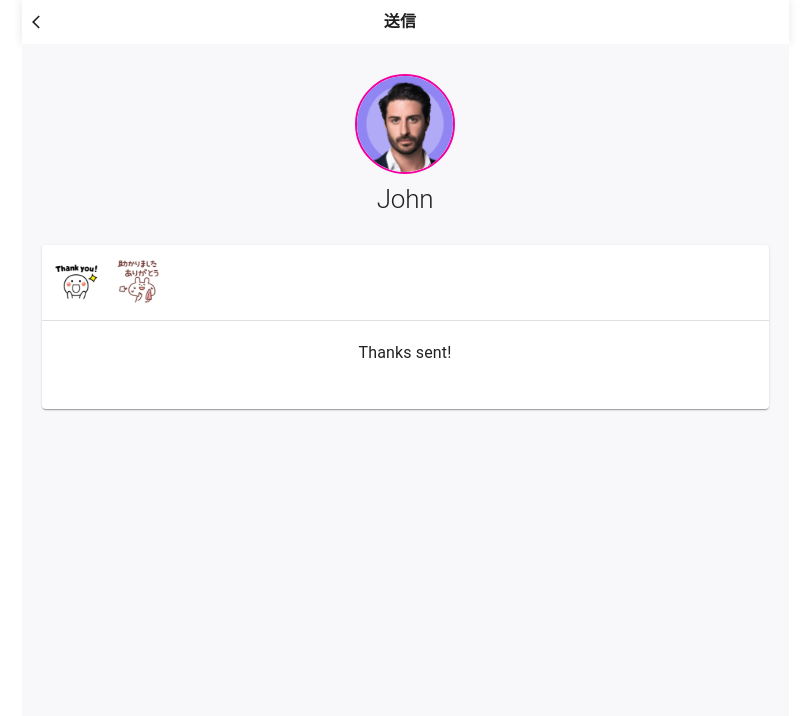
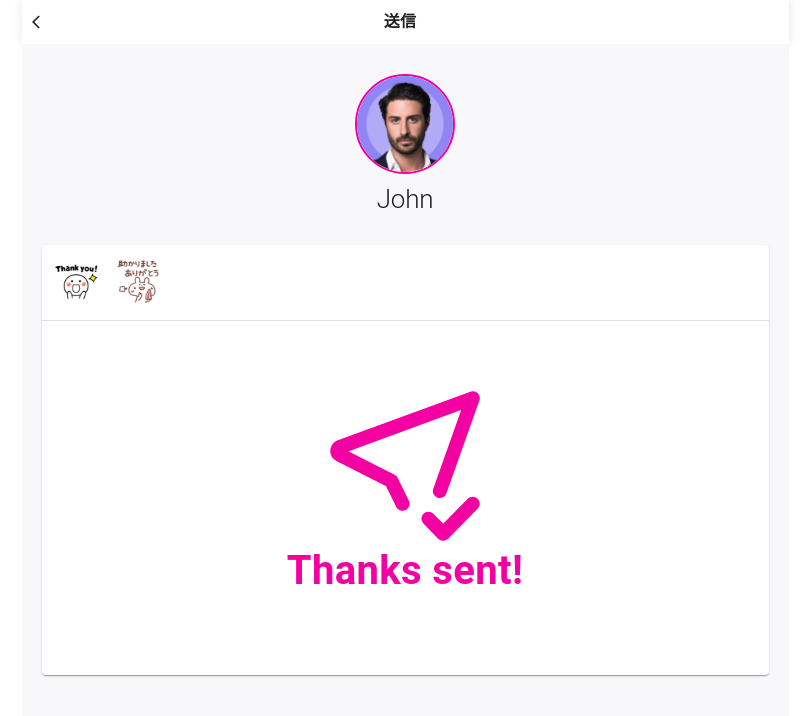
Before and after one commit to thanklet/mock-dapp-prototype, a React (Vite) app: page /app/1/thanks/send/1 in a window 1280 px wide. Both pictures are taken after a click on the button "Thanks!". Shown: the top 716 px of the page, without its empty margins (235-1036 px from the left). Built offline with nearby package versions, Linux system fonts and the light colour scheme.

Commit message:
feat: #8 見た目の調整

```diff
--- a/src/features/app/thanks/send/components/send.tsx
+++ b/src/features/app/thanks/send/components/send.tsx
@@ -1,12 +1,14 @@
 import staff1Url from "@/assets/dummy/1.png";
 import emojiHappyUrl from "@/assets/emoji/happy.svg";
 import emojiHelpfulUrl from "@/assets/emoji/helpful.svg";
+import sentUrl from "@/assets/sent.svg";
 import { Avatar } from "@/components/ui/avatar";
 import { Button } from "@/components/ui/button";
 import { Card, CardContent } from "@/components/ui/card";
 import { Slider } from "@/components/ui/form/slider";
 import { Popover } from "@/components/ui/popover";
 import { Typography } from "@/components/ui/typography";
+import { Add, Remove } from "@mui/icons-material";
 import { Box, Stack } from "@mui/material";
 import { useState } from "react";
 
@@ -160,7 +162,7 @@ export const Send = () => {
                   </Box>
                 )}
 
-                <Stack spacing={"10px"}>
+                <Stack spacing={"5px"}>
                   <Stack direction={"row"} spacing={"15px"}>
                     {thanksButtons.map((button) => (
                       <Button
@@ -190,7 +192,7 @@ export const Send = () => {
                   </Stack>
                   <button
                     type="button"
-                    className="text-right"
+                    className="text-right font-bold"
                     onClick={handleClick}
                   >
                     more
@@ -205,9 +207,24 @@ export const Send = () => {
                       horizontal: "center",
                     }}
                   >
-                    <Box padding={"20px"}>
-                      <Typography>{sliderValue}THX</Typography>
-                      <Box width={"300px"}>
+                    <Box padding={"10px 20px"} width={"300px"}>
+                      <Typography color="text.secondary">
+                        <Box
+                          component={"span"}
+                          fontSize={"40px"}
+                          fontWeight={"bold"}
+                          mr={"5px"}
+                        >
+                          {sliderValue}
+                        </Box>
+                        THX
+                      </Typography>
+                      <Stack
+                        direction={"row"}
+                        spacing={"10px"}
+                        alignItems={"center"}
+                      >
+                        <Remove color="success" sx={{ fontSize: "30px" }} />
                         <Slider
                           value={sliderValue}
                           onChange={handleSliderChange}
@@ -215,7 +232,9 @@ export const Send = () => {
                           max={300}
                           color="success"
                         />
-                      </Box>
+
+                        <Add color="success" sx={{ fontSize: "30px" }} />
+                      </Stack>
                     </Box>
                   </Popover>
                 </Stack>
@@ -238,7 +257,23 @@ export const Send = () => {
                 </Stack>
               </>
             ) : (
-              <Typography>Thanks sent!</Typography>
+              <Stack
+                alignItems={"center"}
+                paddingTop={"50px"}
+                paddingBottom={"30px"}
+              >
+                <Stack alignItems={"center"} width={"150px"}>
+                  <img src={sentUrl} alt="thanks sent" />
+                </Stack>
+                <Typography
+                  color="secondary.main"
+                  fontSize={"40px"}
+                  fontWeight={"bold"}
+                  textAlign={"center"}
+                >
+                  Thanks sent!
+                </Typography>
+              </Stack>
             )}
           </Stack>
         </CardContent>
```
Also changed, not shown: src/assets/sent.svg (added).
